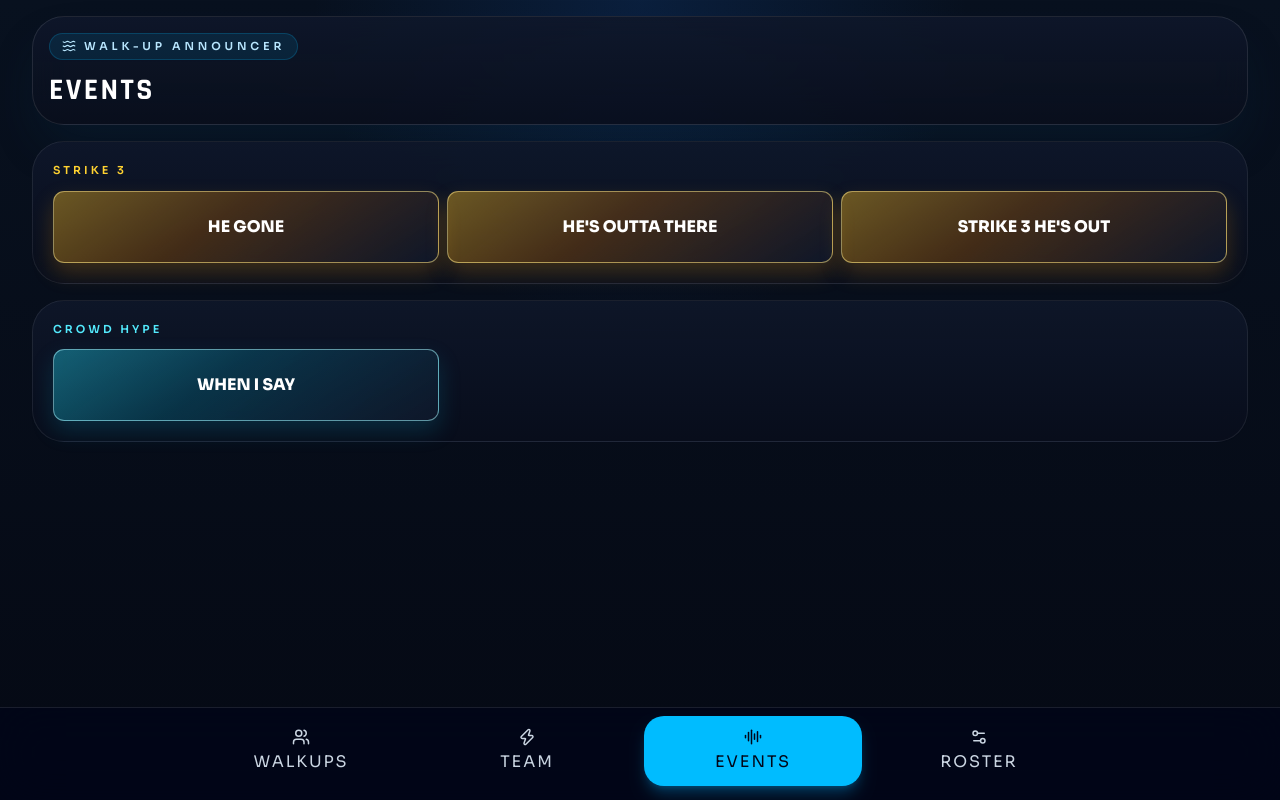
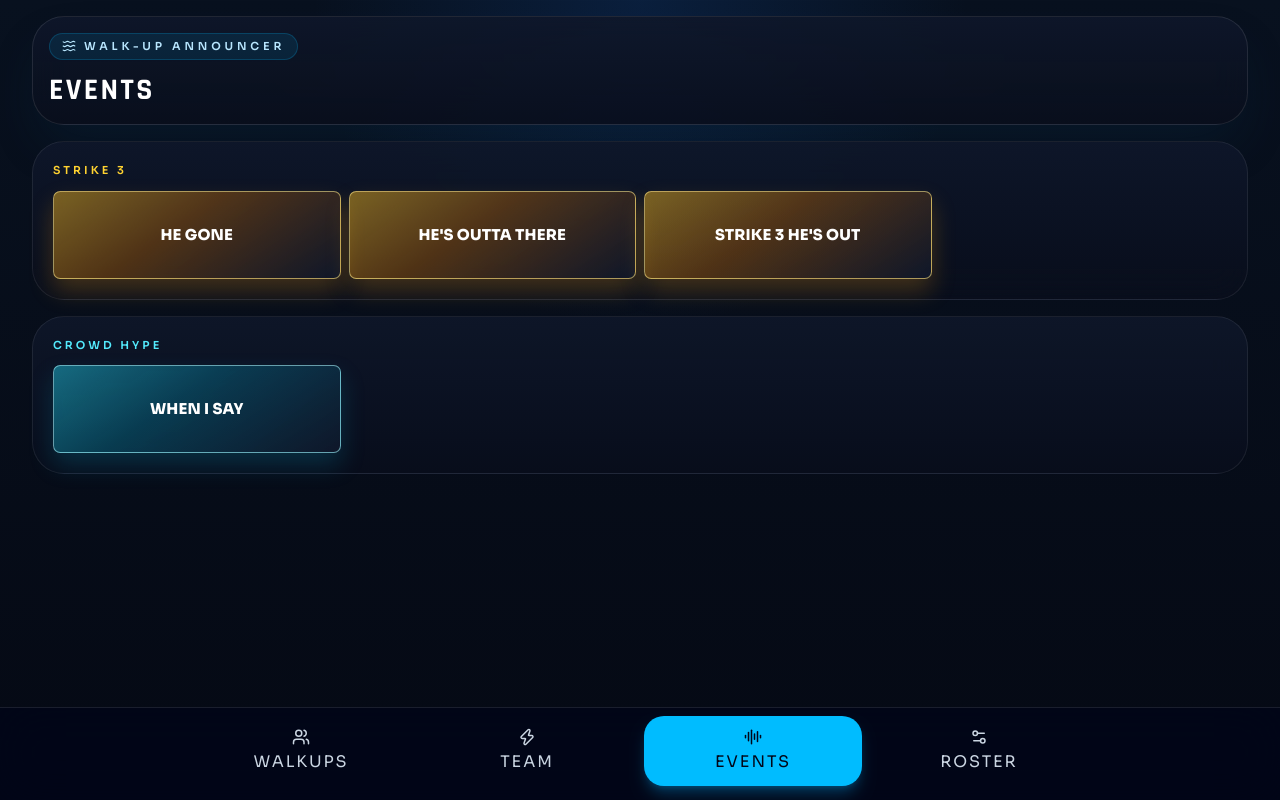
Before and after one commit to ClayBoneNJ/walk-up-announcer, a React (Vite) app: page / in a window 1280 px wide. Both pictures are taken after a click on the button "EVENTS". Built offline with nearby package versions, Linux system fonts and the light colour scheme.

Commit message:
Make event board pads squarer

```diff
--- a/src/App.jsx
+++ b/src/App.jsx
@@ -773,20 +773,20 @@ function SoundboardPage({ clips, onPlayClip }) {
 
   return (
     <div className="space-y-4">
-      <section className="glass-panel rounded-[2rem] border border-white/8 p-4 sm:p-5">
+      <section className="glass-panel rounded-[1.5rem] border border-white/8 p-3 sm:rounded-[2rem] sm:p-5">
         <div className="mb-3 text-[11px] font-semibold uppercase tracking-[0.28em] text-amber-300">
           Strike 3
         </div>
-        <div className="grid auto-rows-[4.5rem] grid-cols-6 grid-flow-dense gap-2 md:grid-cols-8 xl:grid-cols-12">
+        <div className="grid auto-rows-[5.5rem] grid-cols-4 grid-flow-dense gap-2 md:grid-cols-6 xl:grid-cols-8">
           {strikeThreeClips.map((clip) => (
             <button
               key={clip.id}
               type="button"
               onClick={() => onPlayClip({ clip })}
-              className="col-span-3 rounded-[0.7rem] border border-amber-200/55 bg-[linear-gradient(145deg,rgba(251,191,36,0.4),rgba(217,119,6,0.28)_42%,rgba(15,23,42,0.96))] px-2 py-1 text-center shadow-[0_10px_22px_rgba(245,158,11,0.22)] transition duration-150 hover:border-amber-100/80 active:scale-[0.97] md:col-span-4 xl:col-span-4"
+              className="col-span-2 rounded-[0.45rem] border border-amber-200/60 bg-[linear-gradient(145deg,rgba(251,191,36,0.46),rgba(217,119,6,0.34)_42%,rgba(15,23,42,0.98))] px-2 py-2 text-center shadow-[0_12px_24px_rgba(245,158,11,0.24)] transition duration-150 hover:border-amber-100/85 active:translate-y-[2px] active:scale-[0.97]"
             >
               <div className="flex h-full flex-col items-center justify-center">
-                <div className="line-clamp-2 text-[14px] font-extrabold uppercase leading-[0.9] tracking-[0] text-white sm:text-[16px]">
+                <div className="line-clamp-2 text-[13px] font-extrabold uppercase leading-[0.92] tracking-[0.01em] text-white sm:text-[15px]">
                   {clip.nickname}
                 </div>
               </div>
@@ -801,20 +801,20 @@ function SoundboardPage({ clips, onPlayClip }) {
         </div>
       </section>
 
-      <section className="glass-panel rounded-[2rem] border border-white/8 p-4 sm:p-5">
+      <section className="glass-panel rounded-[1.5rem] border border-white/8 p-3 sm:rounded-[2rem] sm:p-5">
         <div className="mb-3 text-[11px] font-semibold uppercase tracking-[0.28em] text-cyan-300">
           Crowd Hype
         </div>
-        <div className="grid auto-rows-[4.5rem] grid-cols-6 grid-flow-dense gap-2 md:grid-cols-8 xl:grid-cols-12">
+        <div className="grid auto-rows-[5.5rem] grid-cols-4 grid-flow-dense gap-2 md:grid-cols-6 xl:grid-cols-8">
           {crowdHypeClips.map((clip) => (
             <button
               key={clip.id}
               type="button"
               onClick={() => onPlayClip({ clip })}
-              className="col-span-3 rounded-[0.7rem] border border-cyan-200/55 bg-[linear-gradient(145deg,rgba(34,211,238,0.4),rgba(8,145,178,0.28)_42%,rgba(15,23,42,0.96))] px-2 py-1 text-center shadow-[0_10px_22px_rgba(8,145,178,0.22)] transition duration-150 hover:border-cyan-100/80 active:scale-[0.97] md:col-span-4 xl:col-span-4"
+              className="col-span-2 rounded-[0.45rem] border border-cyan-200/60 bg-[linear-gradient(145deg,rgba(34,211,238,0.46),rgba(8,145,178,0.34)_42%,rgba(15,23,42,0.98))] px-2 py-2 text-center shadow-[0_12px_24px_rgba(8,145,178,0.24)] transition duration-150 hover:border-cyan-100/85 active:translate-y-[2px] active:scale-[0.97]"
             >
               <div className="flex h-full flex-col items-center justify-center">
-                <div className="line-clamp-2 text-[14px] font-extrabold uppercase leading-[0.9] tracking-[0] text-white sm:text-[16px]">
+                <div className="line-clamp-2 text-[13px] font-extrabold uppercase leading-[0.92] tracking-[0.01em] text-white sm:text-[15px]">
                   {clip.nickname}
                 </div>
               </div>
```
